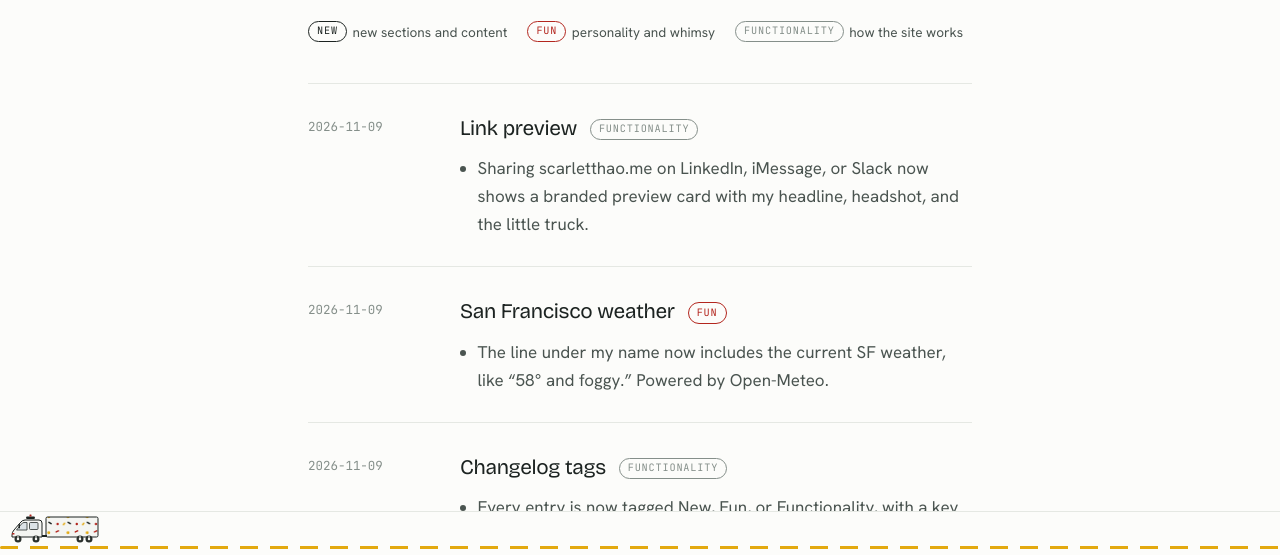
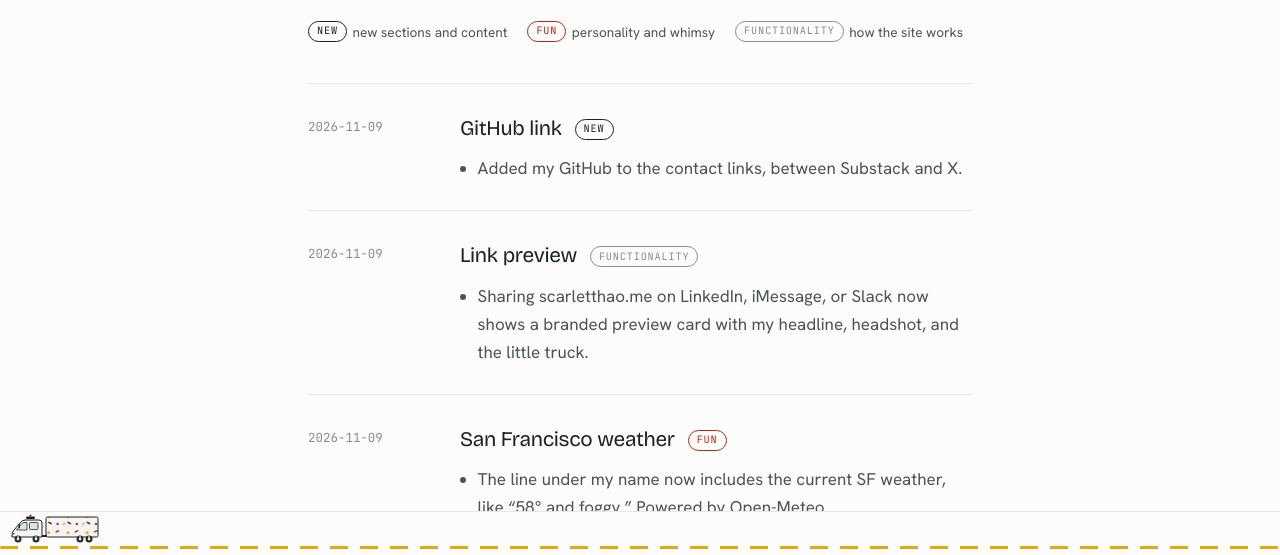
Before and after one commit to maoshaoo/scarletthao.me, a plain HTML site: page changelog.html in a window 1280 px wide. Shown: the part 245-800 px from the top of the page. Drawn offline with nearby package versions, Linux system fonts and the light colour scheme.

Commit message:
Add GitHub link to contact section (#1)

```diff
--- a/changelog.html
+++ b/changelog.html
@@ -75,6 +75,16 @@ body { padding-bottom: 44px; }
     <h1>Changelog</h1>
     <p class="intro">This site is a product too. Here&rsquo;s what&rsquo;s shipped, newest first.</p>
     <div class="legend" aria-label="Tag key"><span><span class="tag tag-new">New</span>new sections and content</span><span><span class="tag tag-fun">Fun</span>personality and whimsy</span><span><span class="tag tag-func">Functionality</span>how the site works</span></div>
+
+    <article class="entry">
+      <div class="date">2026-11-09</div>
+      <div>
+        <h2>GitHub link <span class="tag tag-new">New</span></h2>
+        <ul>
+          <li>Added my GitHub to the contact links, between Substack and X.</li>
+        </ul>
+      </div>
+    </article>
 
     <article class="entry">
       <div class="date">2026-11-09</div>
```
Also changed, not shown: index.html (+1 -0 lines).
